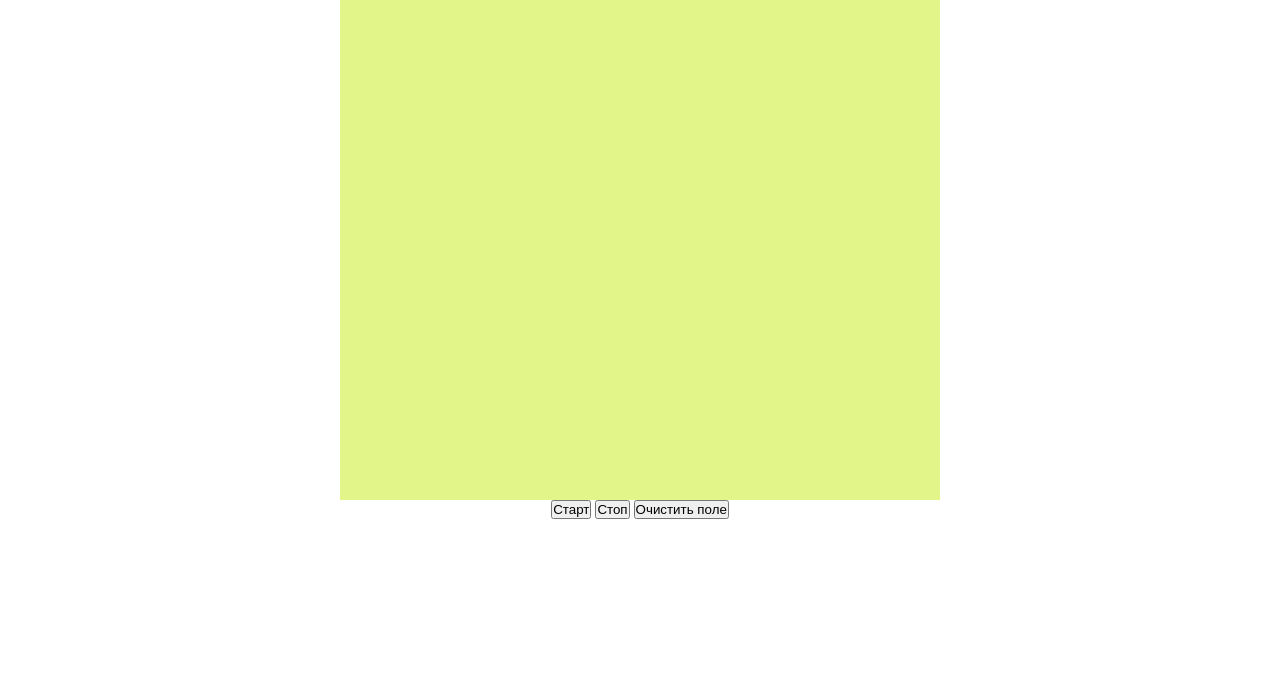
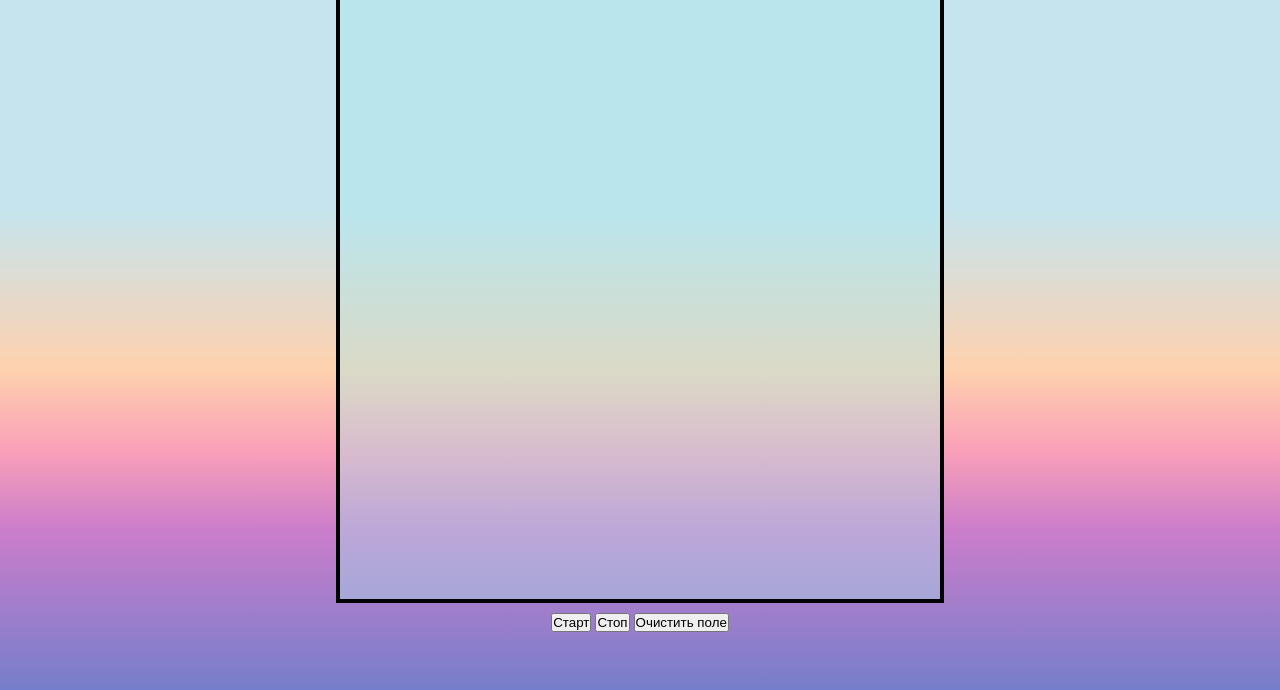
Before and after one commit to dgkallday8/theGameOfLife, a plain HTML site: page index.html in a window 1280 px wide. Shown: the part 110-800 px from the top of the page. Drawn offline with Linux system fonts and the light colour scheme.

Commit message:
background

```diff
--- a/css/style.css
+++ b/css/style.css
@@ -7,8 +7,15 @@ body {
     justify-content: center;
     align-items: center;
     flex-direction: column;
+    min-height: 100Vh;
+    background: linear-gradient(#c6e4ee 0%, #c6e4ee 40%, #fed1ae 60%, #faa0b9 70%, #cb7dcb 80%, #757ecb 100%);
 }
+
 .canvas {
     margin-top: 10px;
-    background-color: rgb(225, 245, 136);
+    background-color: rgba(165, 230, 235, 0.4);
+    border: 4px solid black;
 }
+.panel {
+    margin-top: 10px;
+}
--- a/index.html
+++ b/index.html
@@ -8,7 +8,7 @@
     <title>The Game of Life</title>
 </head>
 <body>
-
+    <h1>The Game of Life</h1>
     <canvas class="canvas" id="canvas" ></canvas>
     <div class="panel">
         <button class="btn" id="start">Старт</button>
--- a/js/index.js
+++ b/js/index.js
@@ -73,10 +73,10 @@
     startBtn.onclick = () => {
         startLife()
     }
-    clearBtn.onclick = () => {
-        drawTheFieldWithZeros()
-    }
     stopBtn.onclick = () => {
         clearTimeout(gameBegin)
     }
+    // clearBtn.onclick = () => {
+        // drawTheFieldWithZeros()
+    // }
 })()
```
